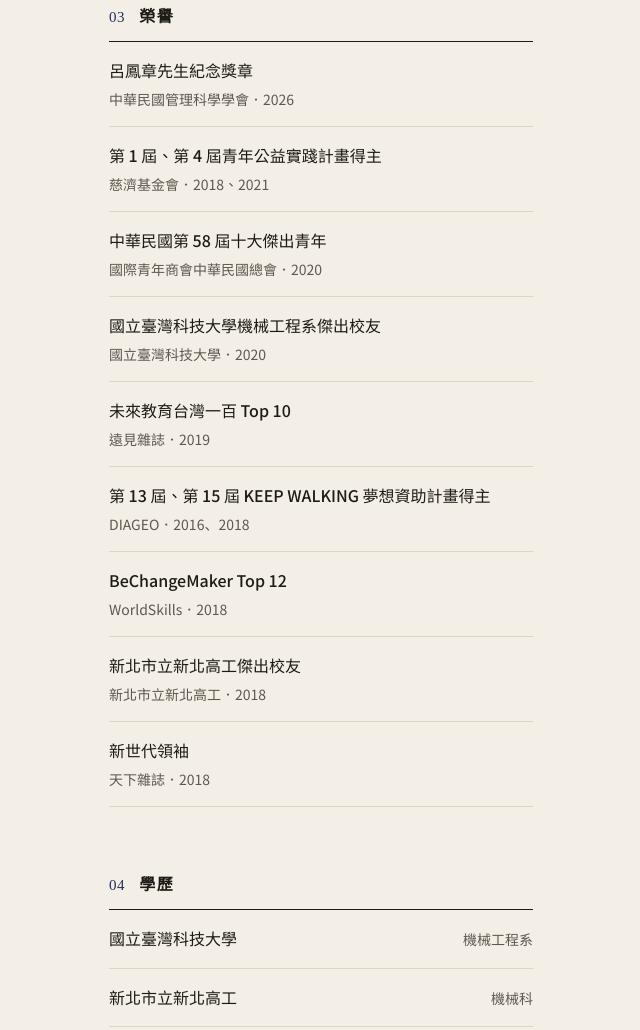
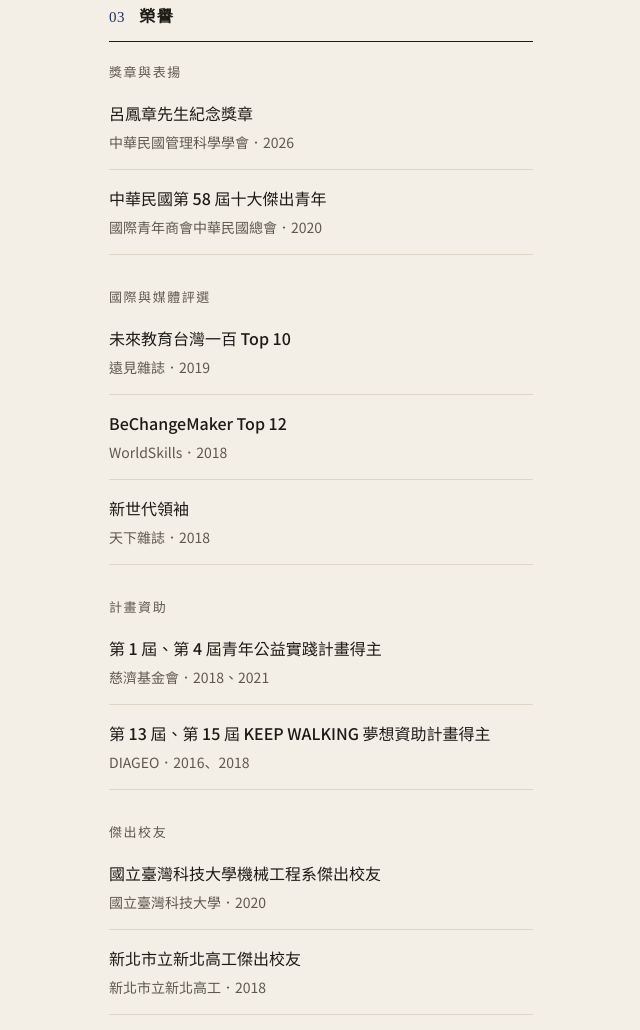
Before and after one commit to SkillsforU/skillsforu-ceo-card, a plain HTML site: page index.html in a window 1280 px wide. Shown: the part 1977-3007 px from the top of the page, without its empty margins (319-959 px from the left). Drawn offline with Linux system fonts and the light colour scheme.

Commit message:
Group honors by type
Co-Authored-By: Claude Opus 5.5 <noreply@anthropic.com>
Claude-Session: https://claude.ai/code/session_01FtLNdgUbPA194H3jXKTahs

```diff
--- a/index.html
+++ b/index.html
@@ -71,6 +71,8 @@
   .item__meta { font-size: 14px; line-height: 1.6; color: var(--muted); }
   .item-link { display: flex; justify-content: space-between; align-items: center; gap: 16px; padding: 16px 0; text-decoration: none; }
   .arrow { flex-shrink: 0; }
+  .group__label { margin: 0; padding: 32px 0 4px; font-size: 13px; font-weight: 500; letter-spacing: .12em; color: var(--muted); }
+  .group:first-of-type .group__label { padding-top: 20px; }
 
   .contact { min-height: 60px; display: flex; justify-content: space-between; align-items: center; gap: 16px; padding: 8px 0; }
   .contact__label { flex-shrink: 0; font-size: 14px; color: var(--muted); }
@@ -142,17 +144,35 @@
 
   <section aria-labelledby="s3">
     <h2 id="s3"><span class="num">03</span><span>榮譽</span></h2>
+    <div class="group">
+      <h3 class="group__label">獎章與表揚</h3>
       <ul>
         <li class="stack item"><span class="item__title">呂鳳章先生紀念獎章</span><span class="item__meta">中華民國管理科學學會．2026</span></li>
-      <li class="stack item"><span class="item__title">第 1 屆、第 4 屆青年公益實踐計畫得主</span><span class="item__meta">慈濟基金會．2018、2021</span></li>
         <li class="stack item"><span class="item__title">中華民國第 58 屆十大傑出青年</span><span class="item__meta">國際青年商會中華民國總會．2020</span></li>
-      <li class="stack item"><span class="item__title">國立臺灣科技大學機械工程系傑出校友</span><span class="item__meta">國立臺灣科技大學．2020</span></li>
+      </ul>
+    </div>
+    <div class="group">
+      <h3 class="group__label">國際與媒體評選</h3>
+      <ul>
         <li class="stack item"><span class="item__title">未來教育台灣一百 Top 10</span><span class="item__meta">遠見雜誌．2019</span></li>
-      <li class="stack item"><span class="item__title">第 13 屆、第 15 屆 KEEP WALKING 夢想資助計畫得主</span><span class="item__meta">DIAGEO．2016、2018</span></li>
         <li class="stack item"><span class="item__title">BeChangeMaker Top 12</span><span class="item__meta">WorldSkills．2018</span></li>
-      <li class="stack item"><span class="item__title">新北市立新北高工傑出校友</span><span class="item__meta">新北市立新北高工．2018</span></li>
         <li class="stack item"><span class="item__title">新世代領袖</span><span class="item__meta">天下雜誌．2018</span></li>
       </ul>
+    </div>
+    <div class="group">
+      <h3 class="group__label">計畫資助</h3>
+      <ul>
+        <li class="stack item"><span class="item__title">第 1 屆、第 4 屆青年公益實踐計畫得主</span><span class="item__meta">慈濟基金會．2018、2021</span></li>
+        <li class="stack item"><span class="item__title">第 13 屆、第 15 屆 KEEP WALKING 夢想資助計畫得主</span><span class="item__meta">DIAGEO．2016、2018</span></li>
+      </ul>
+    </div>
+    <div class="group">
+      <h3 class="group__label">傑出校友</h3>
+      <ul>
+        <li class="stack item"><span class="item__title">國立臺灣科技大學機械工程系傑出校友</span><span class="item__meta">國立臺灣科技大學．2020</span></li>
+        <li class="stack item"><span class="item__title">新北市立新北高工傑出校友</span><span class="item__meta">新北市立新北高工．2018</span></li>
+      </ul>
+    </div>
   </section>
 
   <section aria-labelledby="s4">
```
Lines whose indentation alone changed are shown as unchanged.
